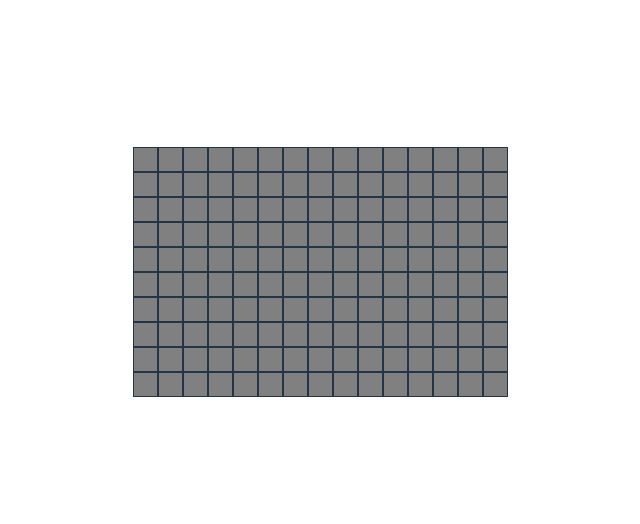
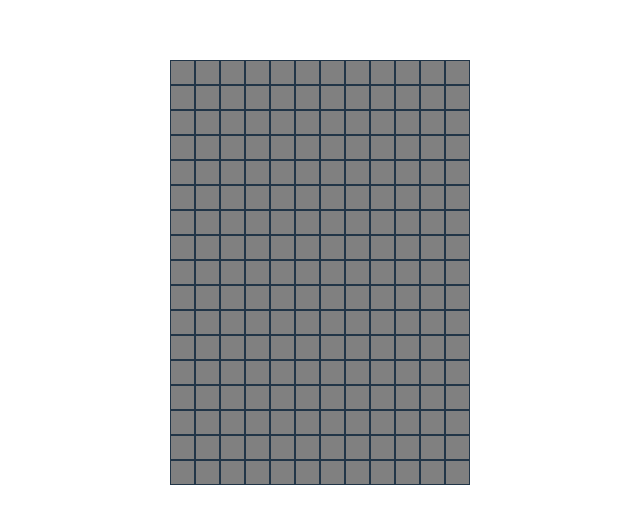
Before and after one commit to canavan-a/vitesweeper, a React (Vite) app: page / in a window 1280 px wide. Shown: the part 128-652 px from the top of the page, without its empty margins (320-960 px from the left). Built offline with nearby package versions, Linux system fonts and the light colour scheme.

Commit message:
fixed the xy bug

```diff
--- a/src/App.jsx
+++ b/src/App.jsx
@@ -4,8 +4,8 @@ import viteLogo from '/vite.svg'
 import './App.css'
 import Cell from './components/cell'
 function App() {
-  const [xSize, setXSize] = useState(15);
-  const [ySize, setYSize] = useState(10);
+  const [xSize, setXSize] = useState(12);
+  const [ySize, setYSize] = useState(17);
   const [totalBombs, setTotalBombs] = useState(10);
   const [bombList, setBombList] = useState([]);
   const [board, setBoard] = useState([]);
@@ -120,6 +120,8 @@ function App() {
               setTurnNumber={setTurnNumber}
               flagList={flagList}
               setFlagList={setFlagList}
+              xSize={xSize}
+              ySize={ySize}
               ></Cell>
             ))}
           </div>
--- a/src/components/Cell.jsx
+++ b/src/components/Cell.jsx
@@ -3,6 +3,8 @@ import { useState } from 'react'
 const Cell = (props) => {
     const { x } = props;
     const { y } = props;
+    const {xSize}=props;
+    const {ySize}=props;
     const { id } =  props;
     const { bombList } = props;
     const { secret } = props;
@@ -42,7 +44,6 @@ const Cell = (props) => {
                 }
                 else{
                     setHoldState(copy);
-                    console.log(copy.length);
 
                     let temp = [...openedList]
                     copy.forEach((element)=>{
@@ -61,9 +62,7 @@ const Cell = (props) => {
             }
             let temp = [...openedList]
             copy.forEach((element)=>{
-                if(!element.includes(-1) && !element.includes(15)){
-                    console.log(element)
-                    console.log(board[0][15])
+                if(!element.includes(-1) && !(element[0] ===  xSize) && !(element[1] ===  ySize)){
                     temp[convertValues(element[0],element[1])] = true
                 }
 
@@ -75,6 +74,9 @@ const Cell = (props) => {
         }
 
     }
+
+
+
 
     async function getTouchingZeros(x,y,previousCoords){
         let output = [...previousCoords]
```
